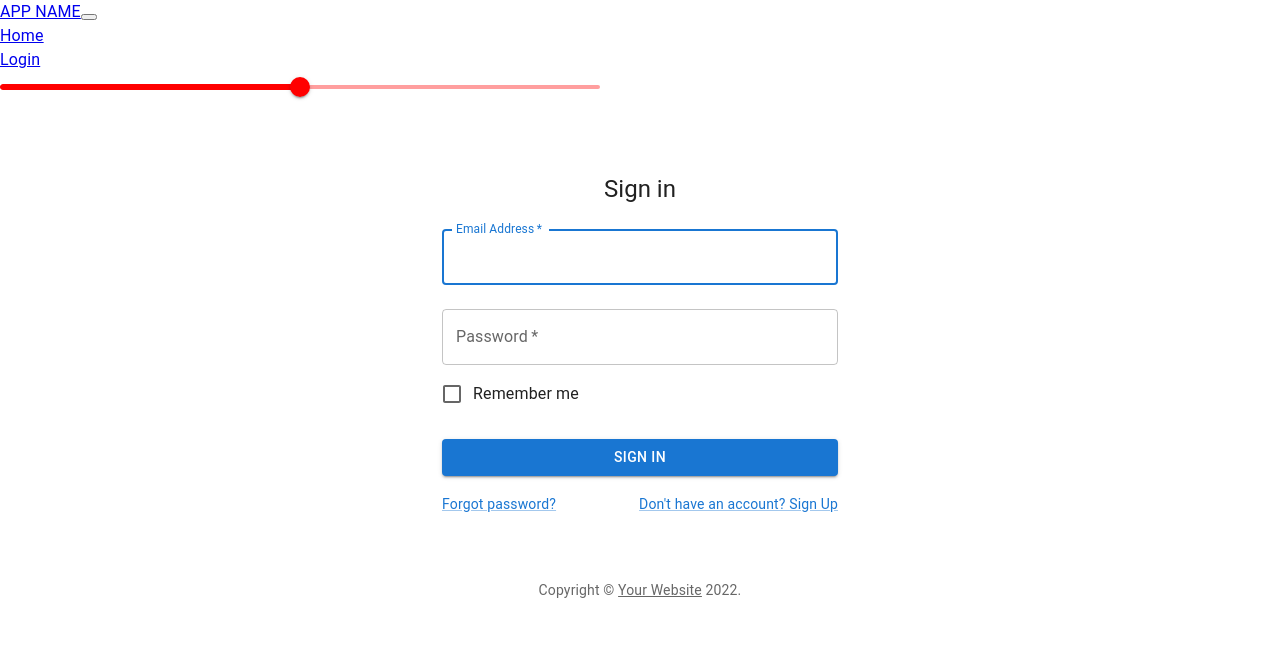
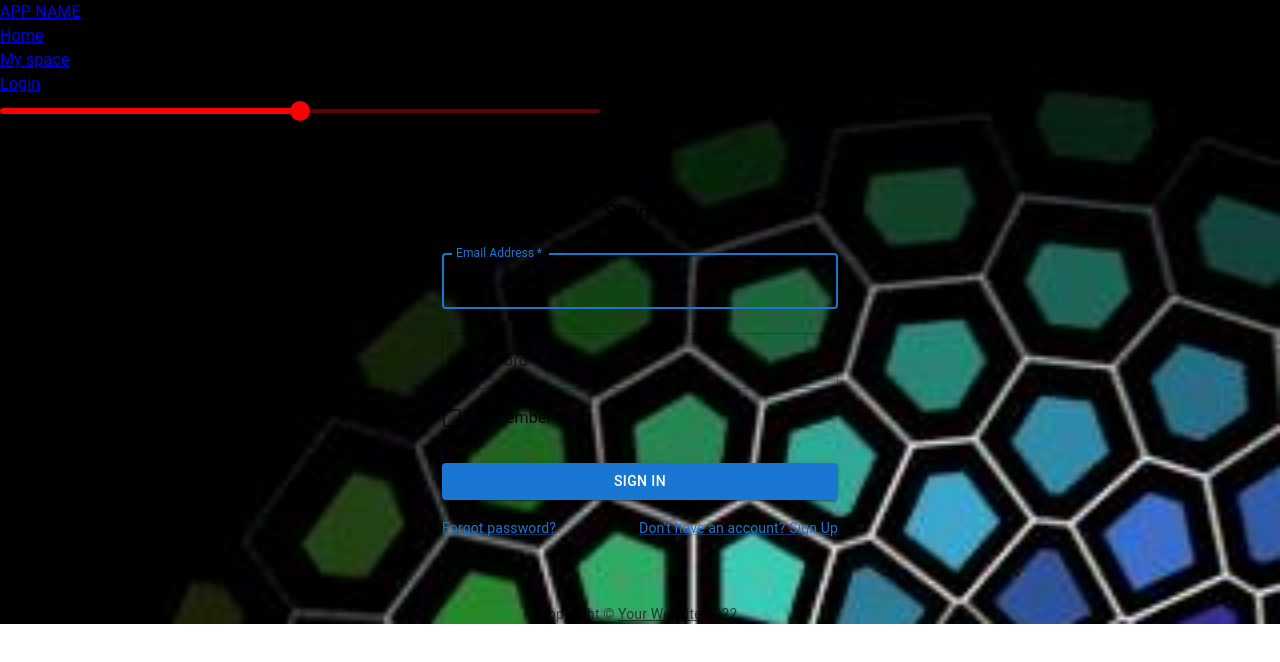
Before and after one commit to im-2000/drum-front, a React (Create React App) app: page /signup in a window 1280 px wide. Shown: the top 662 px of the page. Built offline with nearby package versions, Linux system fonts and the light colour scheme; no server answers.

Commit message:
styling browser

```diff
--- a/package.json
+++ b/package.json
@@ -22,7 +22,7 @@
     "react-router-dom": "^6.3.0",
     "react-scripts": "5.0.1",
     "react-sidebar": "^3.0.2",
-    "tone": "^14.7.77",
+    "tone": "^14.8.40",
     "use-sound": "^4.0.1",
     "web-vitals": "^2.1.4"
   },
--- a/src/App.js
+++ b/src/App.js
@@ -2,6 +2,7 @@ import React, { useEffect } from "react";
 import "./App.css";
 import { MainPage } from "./pages/MainPage";
 import { Navigation } from "./components/Navigation/index";
+import background from "../src/image/circle.jpeg";
 
 import { Routes, Route } from "react-router-dom";
 
@@ -22,7 +23,13 @@ function App() {
   }, [dispatch]);
 
   return (
-    <div className="App">
+    <div
+      className="App"
+      style={{
+        backgroundImage: `url(${background})`,
+        backgroundSize: 2000,
+      }}
+    >
       <Navigation />
       <MessageBox />
       {isLoading ? <Loading /> : null}
--- a/src/components/Box.jsx
+++ b/src/components/Box.jsx
@@ -2,8 +2,9 @@ import React, { useState, useEffect, useRef } from "react";
 import { useDispatch, useSelector } from "react-redux";
 import { selectDrums } from "../store/channels/selectors";
 import { toggleDrums } from "../store/channels/slice";
-import { BsPlayCircle } from "react-icons/bs";
+import { BsPlayCircle, BsPauseCircle } from "react-icons/bs";
 import { Analyser } from "./Analyser";
+import * as Tone from "tone";
 
 export const Box = (props) => {
   const audioRef = useRef(null);
@@ -38,11 +39,15 @@ export const Box = (props) => {
   const { text, audio, className } = props;
 
   return (
-    <div className={className} onClick={playStop}>
-      {className === "sample" && <BsPlayCircle onClick={playStop} />}
-      &nbsp;
-      {text}
-      <audio ref={audioRef} src={audio} className="clip" id={text} />
-    </div>
+    <>
+      <div className={className} onClick={playStop}>
+        {className === "sample" && audio.length > 1 && (
+          <BsPlayCircle className="playIcon" onClick={playStop} />
+        )}
+        &nbsp;
+        {text}
+        <audio ref={audioRef} src={audio} className="clip" id={text} />
+      </div>
+    </>
   );
 };
--- a/src/components/Browser/Browser.jsx
+++ b/src/components/Browser/Browser.jsx
@@ -16,9 +16,8 @@ export const Browser = () => {
     <div
       className="browser"
       style={{
-        color: "white",
-        backgroundColor: "grey",
-        marginTop: 0,
+        color: "blueviolet",
+        marginTop: 60,
         width: 200,
         height: 1000,
       }}
@@ -26,12 +25,14 @@ export const Browser = () => {
       <ul>
         {samplesState.samples.map((sample, idx) => {
           return (
+            <>
               <Box
                 text={sample.name}
                 key={idx}
                 audio={sample.url}
                 className="sample"
               />
+            </>
           );
         })}
       </ul>
--- a/src/components/Navigation/index.js
+++ b/src/components/Navigation/index.js
@@ -16,17 +16,17 @@ export function Navigation() {
   const loginLogoutControls = token ? <LoggedIn /> : <LoggedOut />;
 
   return (
-    <Navbar
-    // style={{
-    //   display: "flex",
-    //   alignItems: "center",
-    //   justifyContent: "center",
-    // }}
+    <div
+      style={{
+        display: "flex",
+        flexDirection: "row",
+      }}
     >
+      <Navbar>
         <Navbar.Brand as={NavLink} to="/">
           APP NAME
         </Navbar.Brand>
-      <Navbar.Toggle aria-controls="basic-navbar-nav" />
+        {/* <Navbar.Toggle aria-controls="basic-navbar-nav" /> */}
         <Navbar.Collapse id="basic-navbar-nav">
           <Nav
             style={{
@@ -35,12 +35,13 @@ export function Navigation() {
             fill
           >
             <NavbarItem path="/" linkText="Home" />
-          {token && <NavbarItem path="/myspace" linkText="My space" />}
+            {<NavbarItem path="/myspace" linkText="My space" />}
 
             {loginLogoutControls}
           </Nav>
           <SliderSizes />
         </Navbar.Collapse>
       </Navbar>
+    </div>
   );
 }
--- a/src/components/channel_rack.css
+++ b/src/components/channel_rack.css
@@ -1,6 +1,8 @@
 .container {
   display: flex;
-  flex-flow: row wrap;
+  /* flex-flow: row wrap; */
+  background-size: 100%;
+  /* width: 100%; */
 }
 
 .display {
@@ -10,7 +12,7 @@
   flex-wrap: wrap;
   height: 100;
   width: 600px;
-  background-color: blueviolet;
+  /* background-color: blueviolet; */
   padding: 50px;
   margin: 0px 0px 0px 0px;
   border: 5px solid #333;
@@ -18,7 +20,7 @@
 }
 
 .box {
-  background-color: blueviolet;
+  background-color: rgb(164, 67, 255);
   cursor: pointer;
   border: 5px solid rgb(213, 213, 213);
   border-radius: 10px;
@@ -29,13 +31,37 @@
   display: flex;
   align-items: center;
   justify-content: center;
-  flex-direction: column;
-  font-size: 10px;
+  flex-direction: column-reverse;
+  font-size: 12px;
   color: rgb(255, 240, 255);
 }
 .box.active {
-  background-color: green;
+  background-color: rgb(0, 128, 36);
 }
 .box:hover {
+  color: rgb(0, 255, 55);
+}
+
+.sample {
+  color: white;
+  cursor: pointer;
+}
+.sample.hover {
+  color: rgb(0, 255, 55);
+}
+
+.sample.active {
+  background-color: rgb(0, 111, 128);
+}
+
+.playIcon {
   color: red;
 }
+
+.playIcon.active {
+  color: rgb(3, 154, 46);
+}
+
+.playIcon:hover {
+  color: rgb(0, 255, 55);
+}
--- a/src/pages/MainPage.jsx
+++ b/src/pages/MainPage.jsx
@@ -3,17 +3,21 @@ import { Analyser } from "../components/Analyser";
 import { Browser } from "../components/Browser/Browser";
 import "../components/channel_rack.css";
 import background from "../image/circle.jpeg";
+// import { SideBar } from "../components/SideBar/SideBar";
 
 export const MainPage = () => {
   return (
     <div
-      id="drum-machine"
       className="container"
-      style={{ backgroundImage: `url(${background})` }}
+      // style={{ backgroundImage: `url(${background})` }}
     >
       <div>
         <Browser />
       </div>
+      {/* <div>
+        <SideBar />
+      </div> */}
+
       <div>
         <Channels />
       </div>
```
Also changed, not shown: src/components/Dropdown/Dropdown.jsx (added), src/components/Selector/Selector.jsx (added), src/components/SideBar/SideBar.jsx (added), 1 other file (tests, documents, lock files or other folders). Lines whose indentation alone changed are shown as unchanged.
